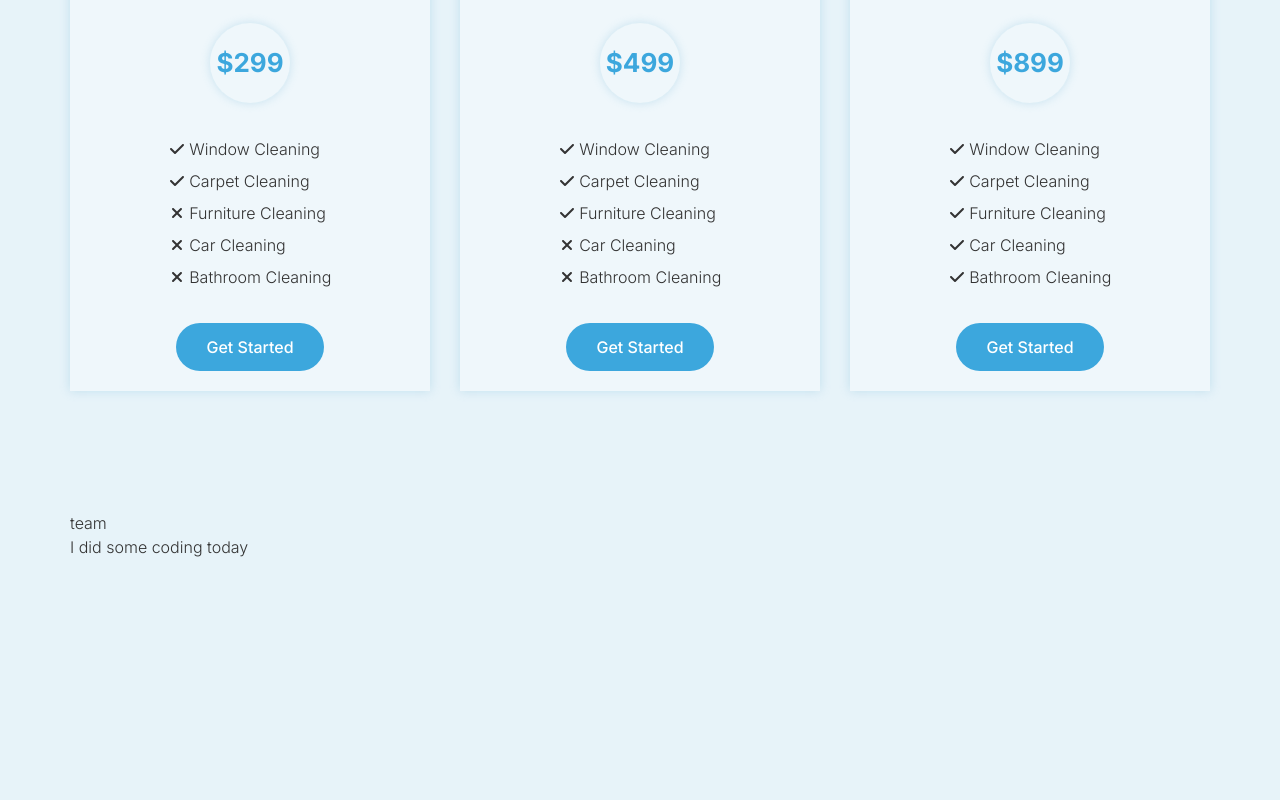
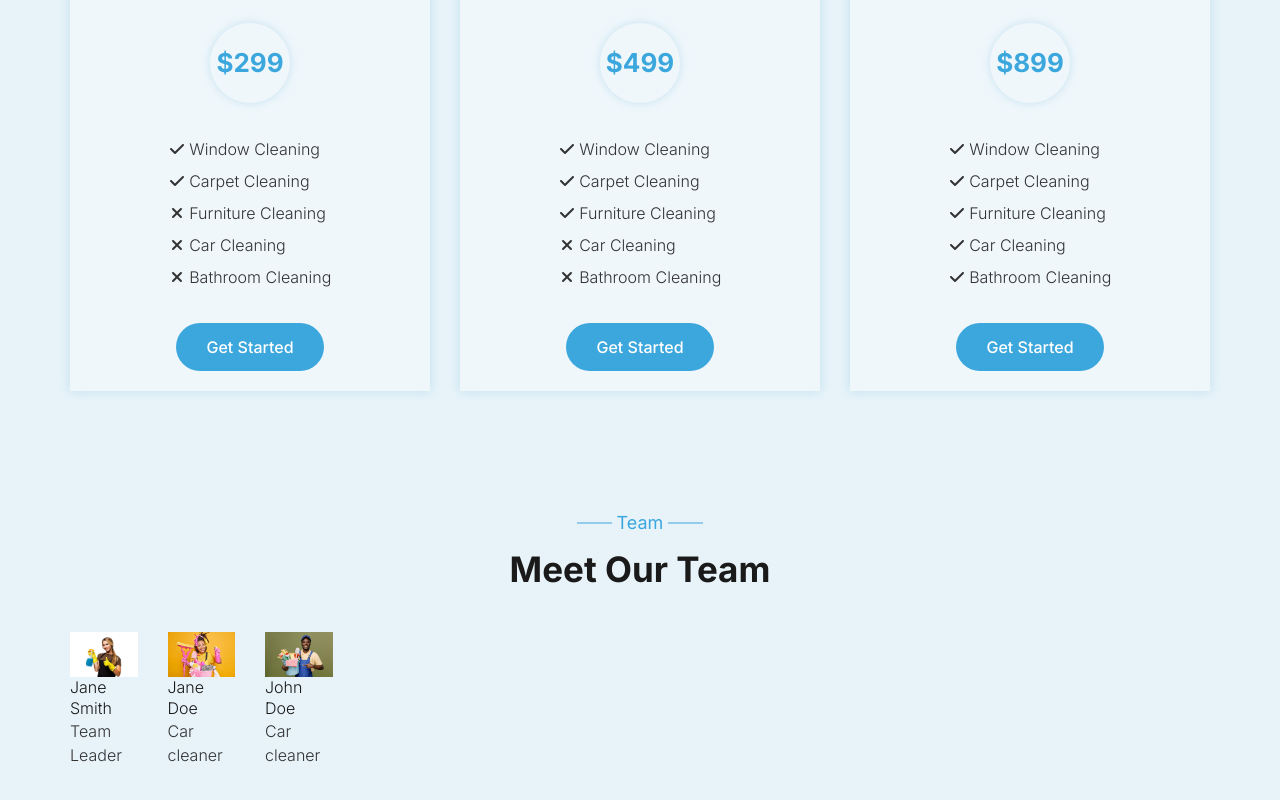
Before and after one commit to FrancisFlow/frontend-training, a Next.js app: page / in a window 1280 px wide. Shown: the part 2235-3035 px from the top of the page. Before the commit the page ends 2869 px from the top, so only its background shows below. Built offline with nearby package versions, Linux system fonts and the light colour scheme.

Commit message:
Created a grid to display the team images and rounded * the images

```diff
--- a/src/components/team/Team.js
+++ b/src/components/team/Team.js
@@ -1,14 +1,46 @@
 const Team = () => {
     return (
         <>
-    <section className="team section-padding">
+    <section className="team section-padding" id="team">
         <div className="container">
-            <div className="team-text">
-                <span>team</span>
-                <h3 className="title"></h3>
+            <div className="section-title">
+                <span className="title">team</span>
+                <h3 className="sub-title">meet our team</h3>
             </div>
-            <div className="team-area">
-                <p>I did some  coding today</p>
+            <div className="team-area ">
+                <div className="grid">
+
+                    <div className="team-item">
+                        <div className="img-box">
+                        <img src="/images/about.jpeg" alt="Team lead photo" />
+
+                        </div>
+                        <div className="detail">
+                            <h3>Jane Smith</h3>
+                            <p>Team Leader</p>
+                        </div>
+                    </div>
+                    <div className="team-item">
+                        <div className="img-box">
+                     <img src="/images/happyjane.jpg" alt="Car cleaner photo" />
+
+                        </div>
+                        <div className="detail">
+                            <h3>Jane Doe</h3>
+                            <p>Car cleaner</p>
+                        </div>
+                    </div>
+                    <div className="team-item">
+                        <div className="img-box" >
+                        <img src="/images/derick.jpg" alt="general cleaner photo" />
+
+                        </div>
+                        <div className="detail">
+                            <h3>John Doe</h3>
+                            <p>Car cleaner</p>
+                        </div>
+                    </div>
+                </div>
             </div>
         </div>
         </section></>
```
